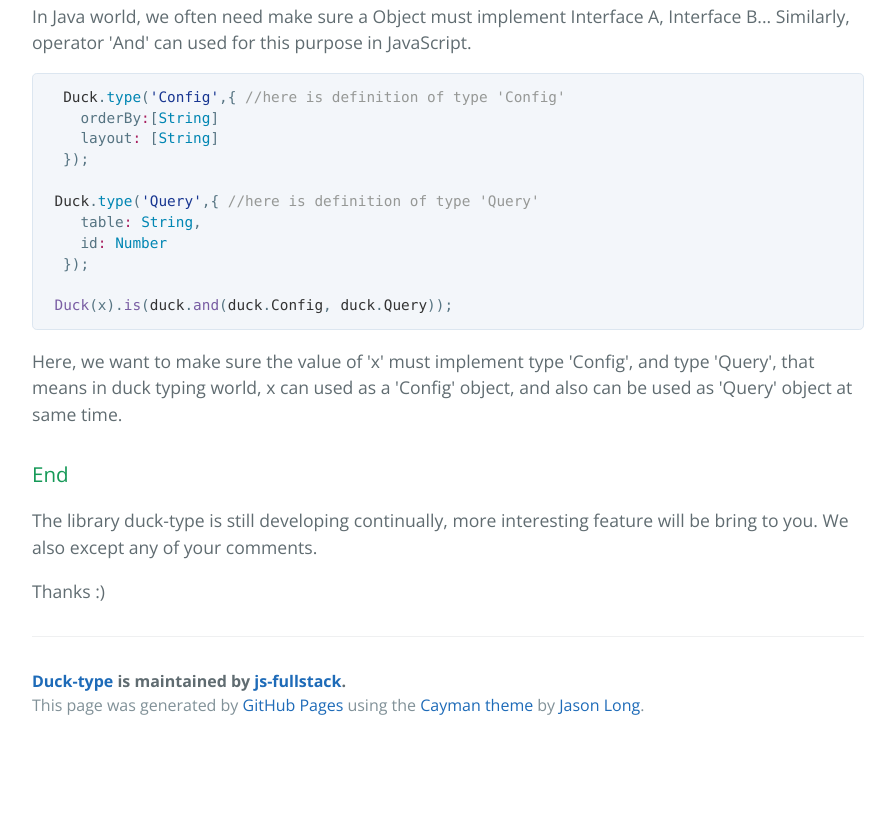
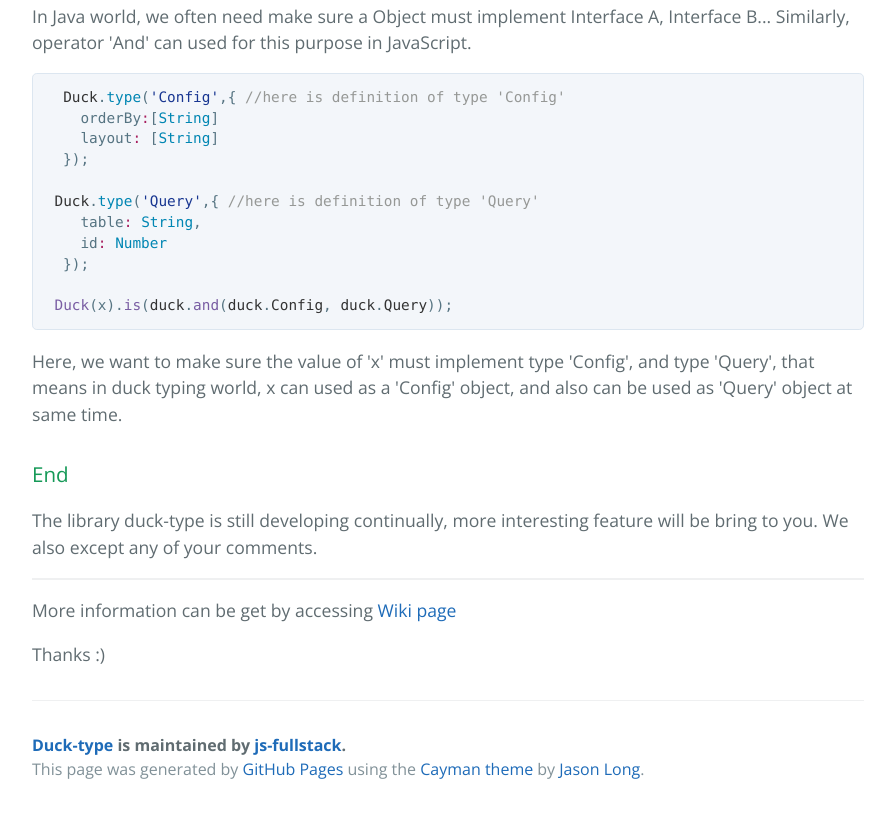
Before and after one commit to js-fullstack/duck-type, a plain HTML site: page index.html in a window 1280 px wide. Shown: the part 5762-6575 px from the top of the page, without its empty margins (192-1087 px from the left). Before the commit the page ends 6511 px from the top, so only its background shows below. Drawn offline with nearby package versions, Linux system fonts and the light colour scheme.

```diff
--- a/index.html
+++ b/index.html
@@ -265,6 +265,10 @@
 
 <p>The library duck-type is still developing continually, more interesting feature will be bring to you. We also except any of your comments. </p>
 
+<hr>
+
+<p>More information can be get by accessing <a href="https://github.com/js-fullstack/duck-type/wiki">Wiki page</a></p>
+
 <p>Thanks :) </p>
 
       <footer class="site-footer">
```
Also changed, not shown: params.json (+1 -1 lines).
